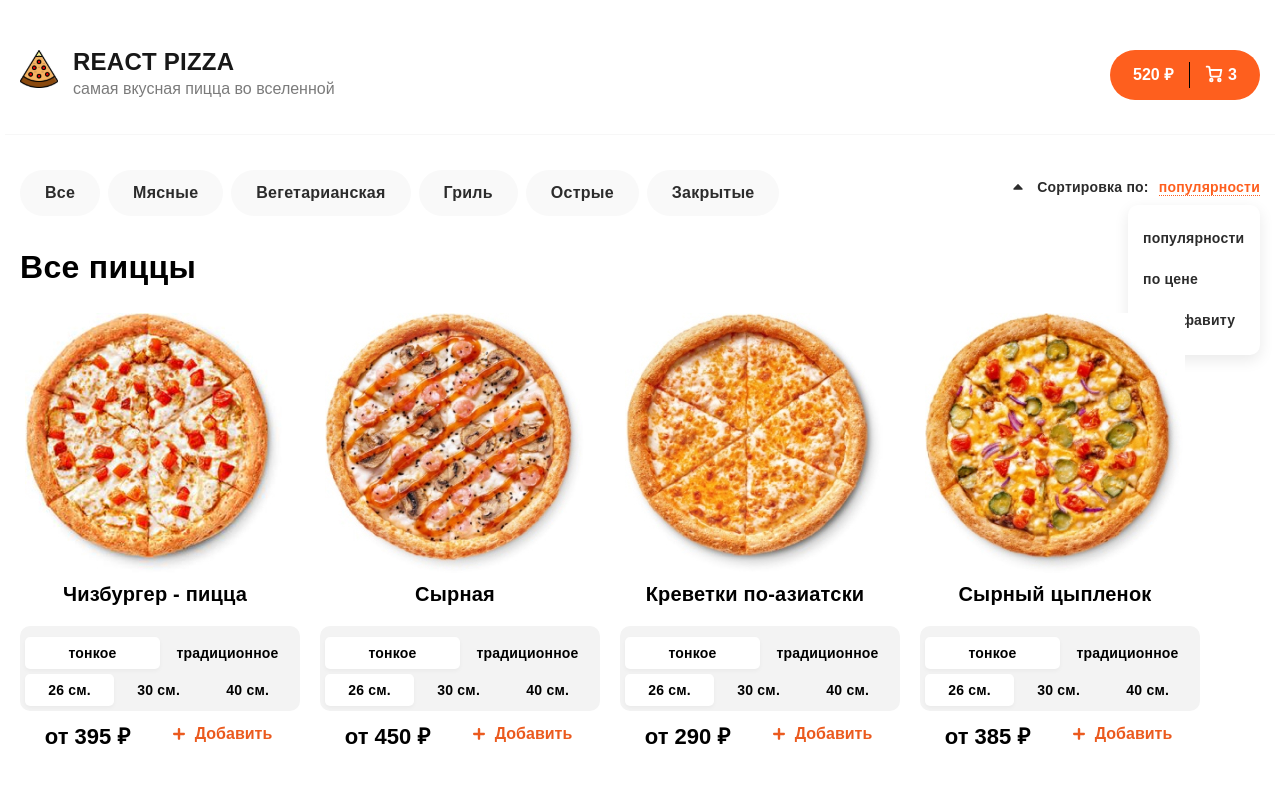
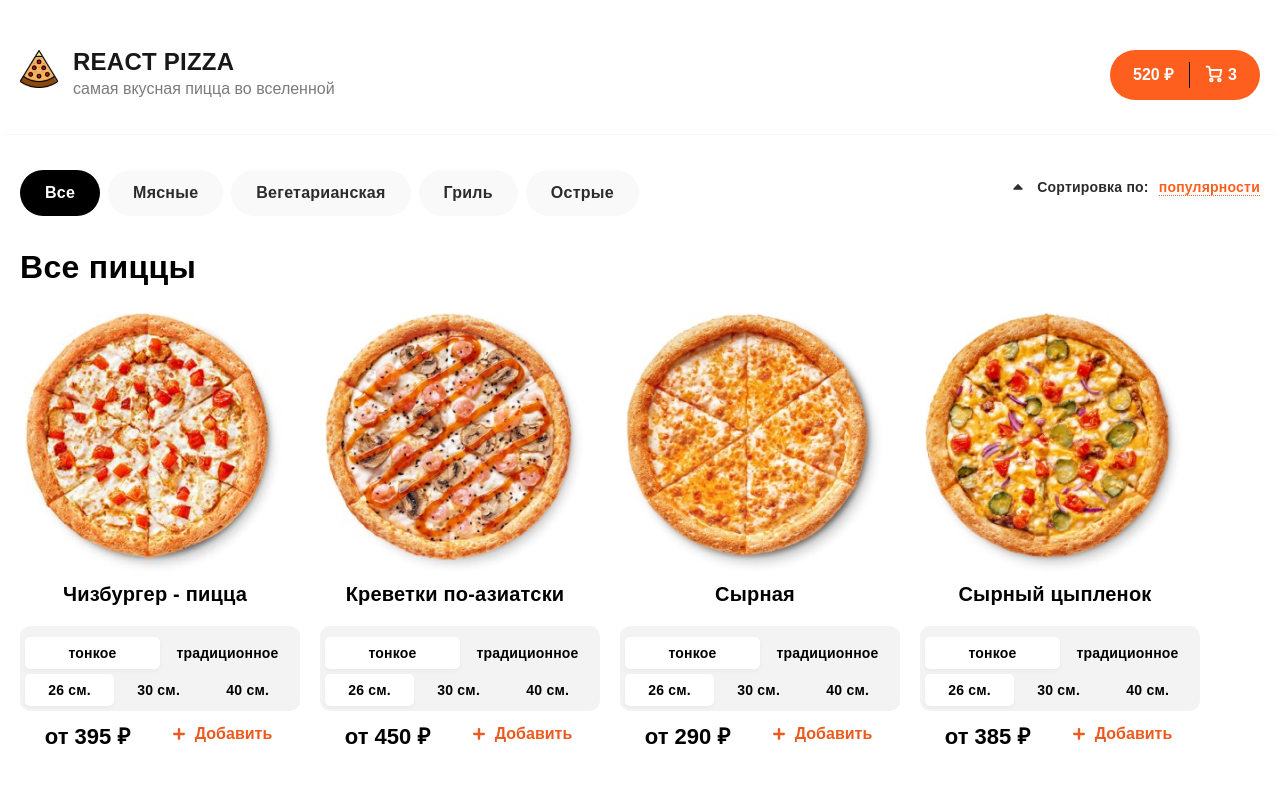
Before and after one commit to saveliy2508/react-pizza, a React (Create React App) app: page / in a window 1280 px wide. Shown: the top 800 px of the page. Built offline with nearby package versions, Linux system fonts and the light colour scheme.

Commit message:
lesson 3

```diff
--- a/src/components/Header/header.module.scss
+++ b/src/components/Header/header.module.scss
@@ -3,23 +3,27 @@
   justify-content: space-between;
   padding: 50px 15px 30px 15px;
   border-bottom: 1px solid #F7F7F7;
-  .headerLeft{
+
+  .headerLeft {
     width: 350px;
     cursor: pointer;
-    .logo{
+
+    .logo {
       display: block;
       float: left;
       width: 38px;
       height: 38px;
       margin-right: 15px;
     }
-    .title{
+
+    .title {
       font-weight: 800;
       font-size: 24px;
       letter-spacing: 0.01em;
       color: #181818;
     }
-    .slogan{
+
+    .slogan {
       font-weight: 400;
       font-size: 16px;
       line-height: 30px;
@@ -27,7 +31,12 @@
 
     }
   }
-  .headerRight{
+
+  .headerRight {
+    &:active{
+      border: 1px solid rgba(#000, .05);
+      transition: all 250ms linear;
+    }
     width: 150px;
     height: 50px;
     background: #FE5F1E;
@@ -39,19 +48,26 @@
     cursor: pointer;
     color: #ffffff;
     font-weight: 700;
-    .leftPart{
+
+    &:hover {
+      box-shadow: 0 5px 15px rgba(0, 0, 0, 0.36);
+    }
+
+    .leftPart {
       padding-left: 23px;
       margin: 12px 0;
     }
-    .border{
+
+    .border {
       border-right: 1px solid black;
       margin: 12px 0;
     }
-    .rightPart{
+
+    .rightPart {
       padding-right: 23px;
       margin: 12px 0;
+
       .cart {
-        margin: 3px 5px 0 0;
         margin: 3px 5px 0 0;
       }
     }
--- a/src/components/Main/Main.js
+++ b/src/components/Main/Main.js
@@ -1,63 +1,61 @@
-// import React from "react";
+import React from "react";
 import Pizza from "./Pizza/Pizza"
 
 import s from './main.module.scss'
+import {useState} from "react";
 
 function Main(props) {
     let pizzas = [
-        {id: 1, name: 'Чизбургер - пицца', image: './img/1.jpg', price: 395},
-        {id: 2, name: 'Сырная', image: './img/2.jpg', price: 450},
-        {id: 3, name: 'Креветки по-азиатски', image: './img/3.jpg', price: 290},
-        {id: 4, name: 'Сырный цыпленок', image: './img/4.jpg', price: 385},
-        {id: 5, name: 'Чизбургер - пицца', image: './img/5.jpg', price: 395},
-        {id: 6, name: 'Сырная', image: './img/6.jpg', price: 395},
-        {id: 7, name: 'Креветки по-азиатски', image: './img/7.jpg', price: 395},
-        {id: 8, name: 'Сырный цыпленок', image: './img/8.jpg', price: 395},
+        {parentId: 1, name: 'Чизбургер - пицца', image: './img/1.jpg', price: 395},
+        {parentId: 2, name: 'Креветки по-азиатски', image: './img/2.jpg', price: 450},
+        {parentId: 3, name: 'Сырная', image: './img/3.jpg', price: 290},
+        {parentId: 4, name: 'Сырный цыпленок', image: './img/4.jpg', price: 385},
+        {parentId: 5, name: 'Чизбургер - пицца', image: './img/5.jpg', price: 395},
+        {parentId: 6, name: 'Креветки по-азиатски', image: './img/6.jpg', price: 395},
+        {parentId: 7, name: 'Сырная', image: './img/7.jpg', price: 395},
+        {parentId: 8, name: 'Сырный цыпленок', image: './img/8.jpg', price: 395},
     ]
+
+    let sortingButton = [{name: 'Все'}, {name: 'Мясные'}, {name: 'Вегетарианская'}, {name: 'Гриль'}, {name: 'Острые'}]
+
+    const [isActiveSort, setIsActiveSort] = useState(0);
+
+    let onSortButton = (index) => {
+        setIsActiveSort(index)
+    }
+
+    const [isSubMenu, setIsSubMenu] = useState(false);
+
     return (
         <div className={s.main}>
             <div className={s.sorting}>
                 <div className={s.sortingLeft}>
-                    <div className={s.sortingButton}>
-                        Все
-                    </div>
-                    <div className={s.sortingButton}>
-                        Мясные
-                    </div>
-                    <div className={s.sortingButton}>
-                        Вегетарианская
-                    </div>
-                    <div className={s.sortingButton}>
-                        Гриль
-                    </div>
-                    <div className={s.sortingButton}>
-                        Острые
-                    </div>
-                    <div className={s.sortingButton}>
-                        Закрытые
-                    </div>
+                    {sortingButton.map((item, index) => (
+                        <div key={`Btn${index}`} className={isActiveSort === index ? s.active : null}
+                             onClick={() => onSortButton(index)}>{item.name}</div>
+                    ))}
                 </div>
                 <div className={s.sortingRight}>
-                    <div className={s.menu}>
+                    <div className={s.menu} onClick={() => setIsSubMenu(!isSubMenu)}>
                         <img src='./img/arrowTop.svg' alt="arrow"/>
                         <p>Сортировка по:</p>
                         <p><span>популярности</span></p>
                     </div>
-                    <div className={s.subMenu}>
+                    {isSubMenu ? <div className={s.subMenu}>
                         <div className={s.features}>
                             <p className={s.item}>популярности</p>
                             <p className={s.item}>по цене</p>
                             <p className={s.item}>по алфавиту</p>
                         </div>
-                    </div>
+                    </div> : null}
                 </div>
             </div>
             <div className={s.pizzasTitle}>Все пиццы</div>
             <div className={s.pizzas}>
                 {pizzas.map((item, index) => (
                     <Pizza
-                        key={index}
-                        id={item.id}
+                        key={`${item.name}${index}`}
+                        parentId={item.parentId}
                         name={item.name}
                         price={item.price}
                         image={item.image}
@@ -68,4 +66,5 @@ function Main(props) {
     )
 }
 
+
 export default Main;
--- a/src/components/Main/Pizza/pizza.module.scss
+++ b/src/components/Main/Pizza/pizza.module.scss
@@ -1,5 +1,4 @@
 .pizza{
-  z-index: 0;
   text-align: center;
   width: 270px;
   padding-bottom: 65px;
--- a/src/components/Main/main.module.scss
+++ b/src/components/Main/main.module.scss
@@ -9,7 +9,11 @@
     .sortingLeft {
       display: flex;
 
-      .sortingButton {
+      :hover {
+        box-shadow: 0 5px 15px rgba(0, 0, 0, 0.09);
+      }
+
+      div {
         cursor: pointer;
         font-weight: 700;
         background: #F9F9F9;
@@ -23,6 +27,11 @@
         margin-right: 8px;
         height: 46px;
       }
+
+      .active {
+        background-color: black;
+        color: white;
+      }
     }
 
     .sortingRight {
@@ -30,9 +39,8 @@
         display: flex;
         cursor: pointer;
       }
-
       .subMenu {
-        //display: none;
+        background-color: #ffffff;
         width: 132px;
         height: 150px;
         box-shadow: 0 5px 15px rgba(0, 0, 0, 0.09);
@@ -44,6 +52,11 @@
         p {
           padding: 3px 15px;
           display: block;
+          cursor: pointer;
+          &:hover {
+          background-color: #FE5F1E;
+            color: white;
+          }
         }
       }
 
```
